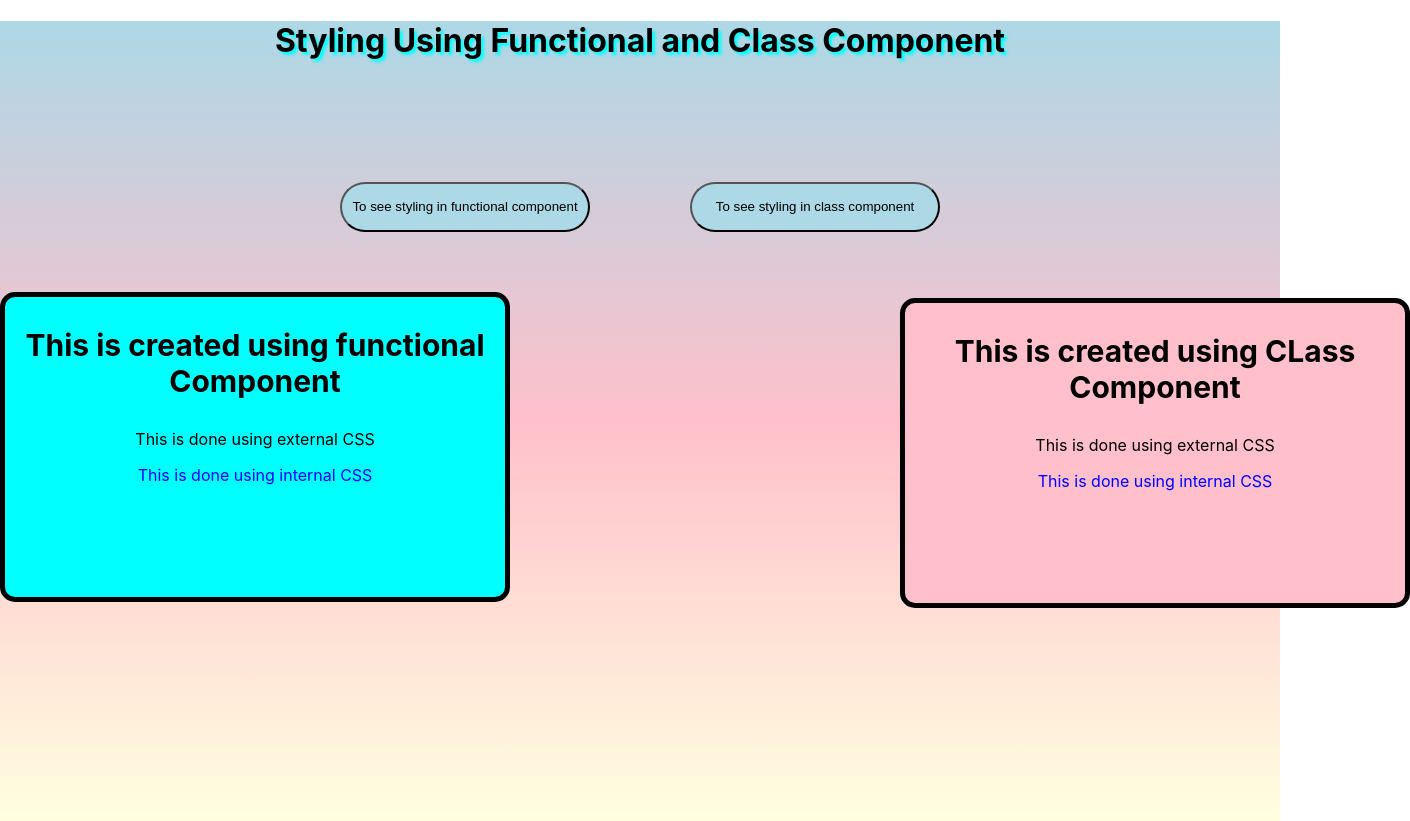
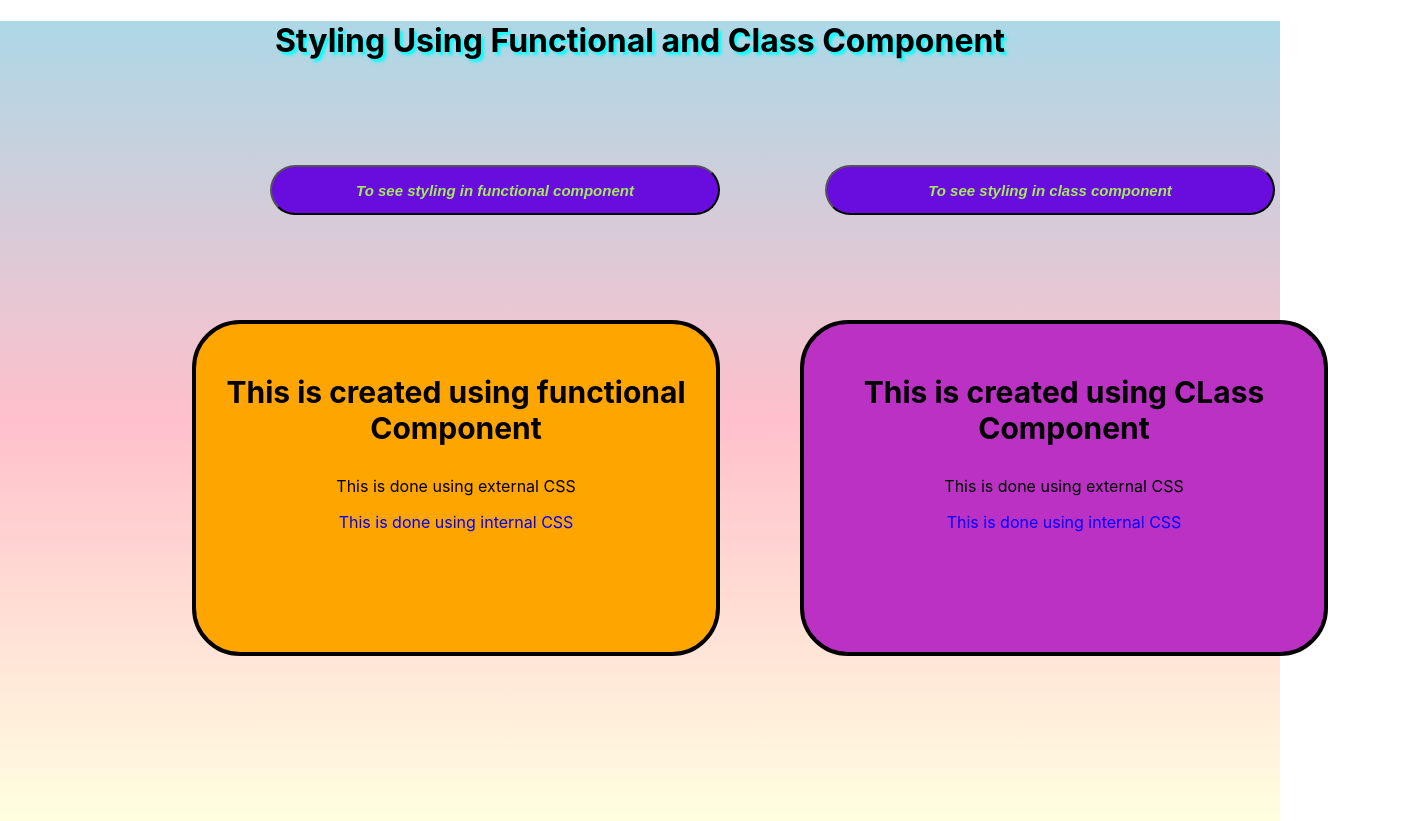
Before and after one commit to RajatAdhikari/react-assignment-1, a React (Create React App) app: page / in a window 1280 px wide. Shown: the whole page, 1410 px wide, since content can reach past the window. Built offline with nearby package versions, Linux system fonts and the light colour scheme.

Commit message:
Update style.css

```diff
--- a/src/Component/style.css
+++ b/src/Component/style.css
@@ -1,3 +1,4 @@
+
 .App{
 /* background-color: linear-gradient(lightblue,pink, yellow); */
 background-image: linear-gradient(lightblue,pink,lightyellow);
@@ -8,35 +9,45 @@ height: 100vh;
 
 }
 .button1{
-    height:50px;
-    width:250px;
-    border-radius: 50px;
-    background-color: lightblue;
-    position: relative;
-    top: 100px;
-    left: -50px;
-    cursor: pointer;
+    position: absolute;
+    height: 50px;
+    width: 30em;
+    background-color: rgb(104, 13, 222);
+    color: rgb(167, 231, 94);
+    border-radius: 25px;
+    left: 18em;
+    top: 11em;
+    font-style: italic;
+   font-weight: bolder;
+    cursor:pointer;
+    font-size: 15px;
 
 }
 .button2{
-    height:50px;
-    width:250px;
-    border-radius: 50px;
-    background-color: lightblue;
-    position: relative;
-    top: 100px;
-    left: 50px;
+    position: absolute;
+    height: 50px;
+    width: 30em;
+    background-color: rgb(104, 13, 222);
+    color: rgb(167, 231, 94);
+    border-radius: 25px;
+    left: 55em;
+    top: 11em;
+    font-style: italic;
+    font-weight: bolder;
     cursor: pointer;
+    font-size: 15px;
 
 }
 .Functional{
-    height: 300px;
-    width:500px;
-    background-color: aqua;
-    border:5px solid black;
-    border-radius: 15px;
-    position: relative;
-    top: 10rem;
+    position: absolute;
+    border: 4px solid black;
+    padding: 20px;
+    border-radius: 3em;
+    background: orange;
+    height: 18em;
+    width: 30em;
+    left: 12em;
+    top: 20em;
 }
 .firtcomnt{
     font-size: 30px;
@@ -46,16 +57,29 @@ height: 100vh;
     color: blue;
 }
 .Class{
-    height: 300px;
-    width:500px;
-    background-color: pink;
-    border:5px solid black;
-    border-radius: 15px;
-    position: relative;
-    bottom: 9rem;
-    left: 900px;
+    position: absolute;
+    border: 4px solid black;
+    padding: 20px;
+    border-radius: 3em;
+    background: rgb(186, 49, 196);
+    height: 18em;
+    width: 30em;
+    left: 50em;
+    top: 20em;
 }
 .firtcomnt1{
     font-size: 30px;
     font-weight: bolder;
 }
+.button1:hover{
+    background-color: rgb(144, 239, 144);
+    text-shadow: 3px 3px 3px green;
+
+}
+.button2:hover{
+    background-color: rgb(144, 239, 144);
+    text-shadow: 3px 3px 3px green;
+
+
+
+}
```
